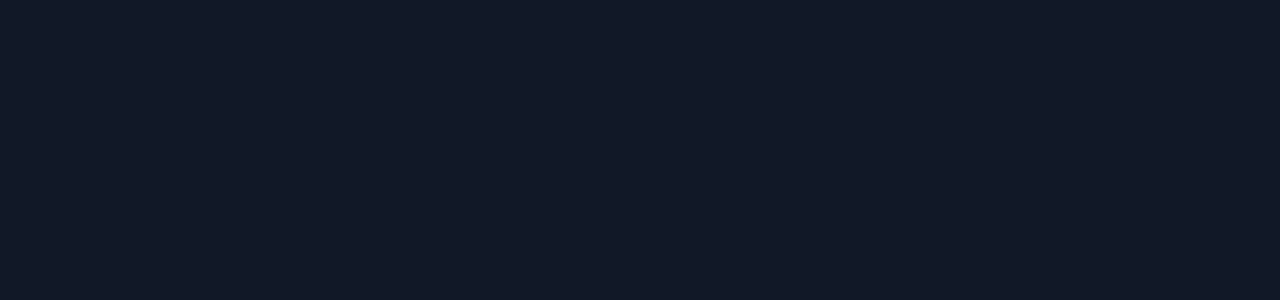
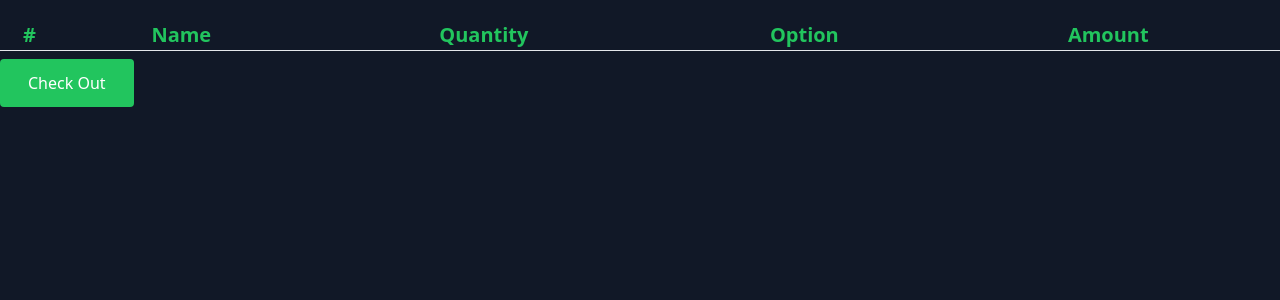
Before and after one commit to FaizanSurani/Projects, a React (Vite) app in the folder Food-Delivery-App/client-side/: page /cart in a window 1280 px wide. Before the commit this address had no page. Shown: the top 300 px of the page. Built offline with nearby package versions, Linux system fonts and the light colour scheme.

Commit message:
Create the cart page and provide routes to it

```diff
--- a/Food-Delivery-App/client-side/src/App.jsx
+++ b/Food-Delivery-App/client-side/src/App.jsx
@@ -7,6 +7,7 @@ import ForgotPassword from "./pages/ForgotPassword";
 import Orders from "./pages/Orders";
 import Profile from "./pages/Profile";
 import { CartProvider } from "./components/ContextReducer";
+import Cart from "./pages/Cart";
 
 export default function App() {
   return (
@@ -19,6 +20,7 @@ export default function App() {
           <Route path="/forgot-password" element={<ForgotPassword />} />
           <Route path="/orders" element={<Orders />} />
           <Route path="/profile" element={<Profile />} />
+          <Route path="/cart" element={<Cart />} />
         </Routes>
       </Router>
     </CartProvider>
--- a/Food-Delivery-App/client-side/src/components/Header.jsx
+++ b/Food-Delivery-App/client-side/src/components/Header.jsx
@@ -49,7 +49,7 @@ export default function Header() {
                 </div>
               ) : (
                 <div className="mb-1 flex justify-center items-center">
-                  <div className="text-black hover:bg-black hover:text-white rounded-md px-3 py-2 text-sm font-medium">
+                  <div className="transition duration-150 ease-in-out text-black hover:bg-black hover:text-white rounded-md px-3 py-2 text-sm font-medium flex justify-center items-center cursor-pointer">
                     My Cart
                   </div>
                   <Link
--- /dev/null
+++ b/Food-Delivery-App/client-side/src/pages/Cart.jsx
@@ -0,0 +1,28 @@
+import React from "react";
+
+export default function Cart() {
+  return (
+    <>
+      <div class="container mx-auto mt-5 overflow-x-auto overflow-y-hidden">
+        <table class="table-auto w-full cursor-pointer mb-2">
+          <thead class="text-green-500 text-xl border-b border-gray-200">
+            <tr>
+              <th scope="col">#</th>
+              <th scope="col">Name</th>
+              <th scope="col">Quantity</th>
+              <th scope="col">Option</th>
+              <th scope="col">Amount</th>
+              <th scope="col"></th>
+            </tr>
+          </thead>
+          <tbody></tbody>
+        </table>
+        <div>
+          <button className="px-7 py-3 bg-green-500 hover:bg-green-600 rounded transition duration-150 ease-in-out">
+            Check Out
+          </button>
+        </div>
+      </div>
+    </>
+  );
+}
```
